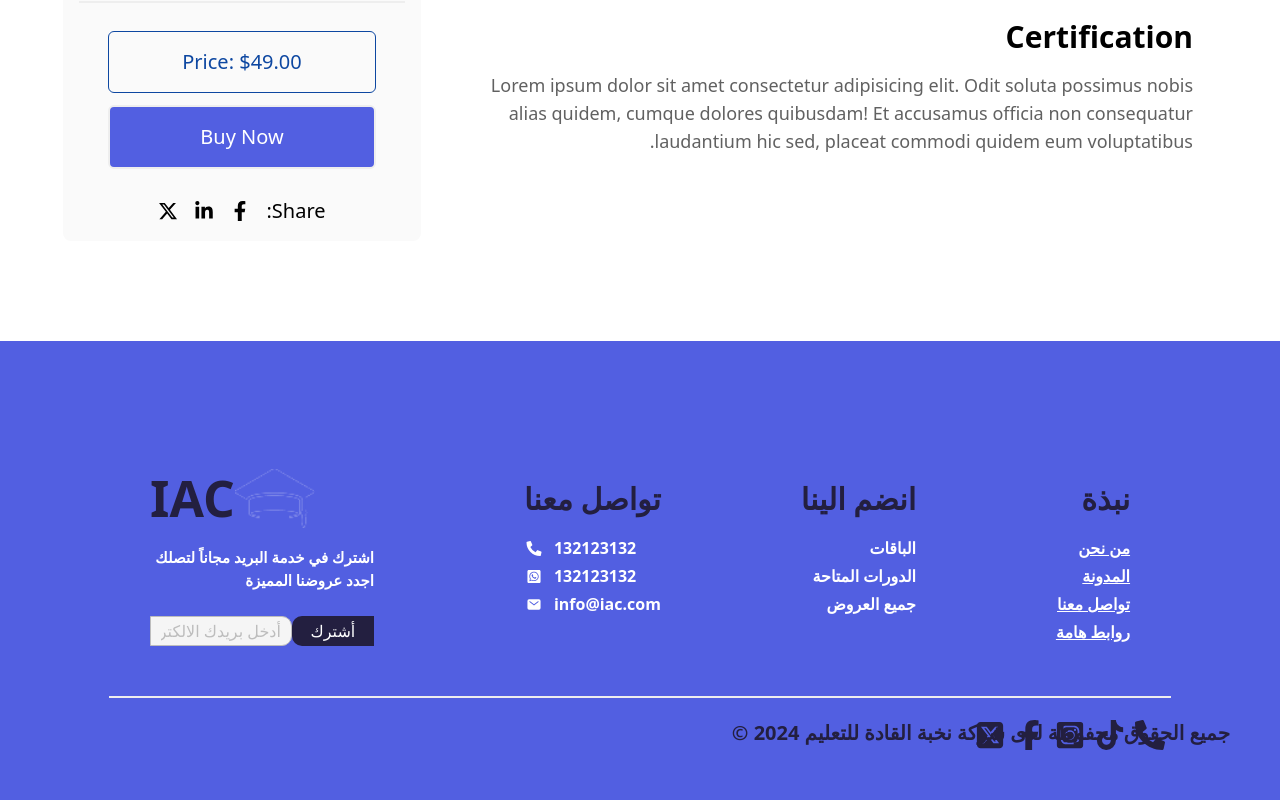
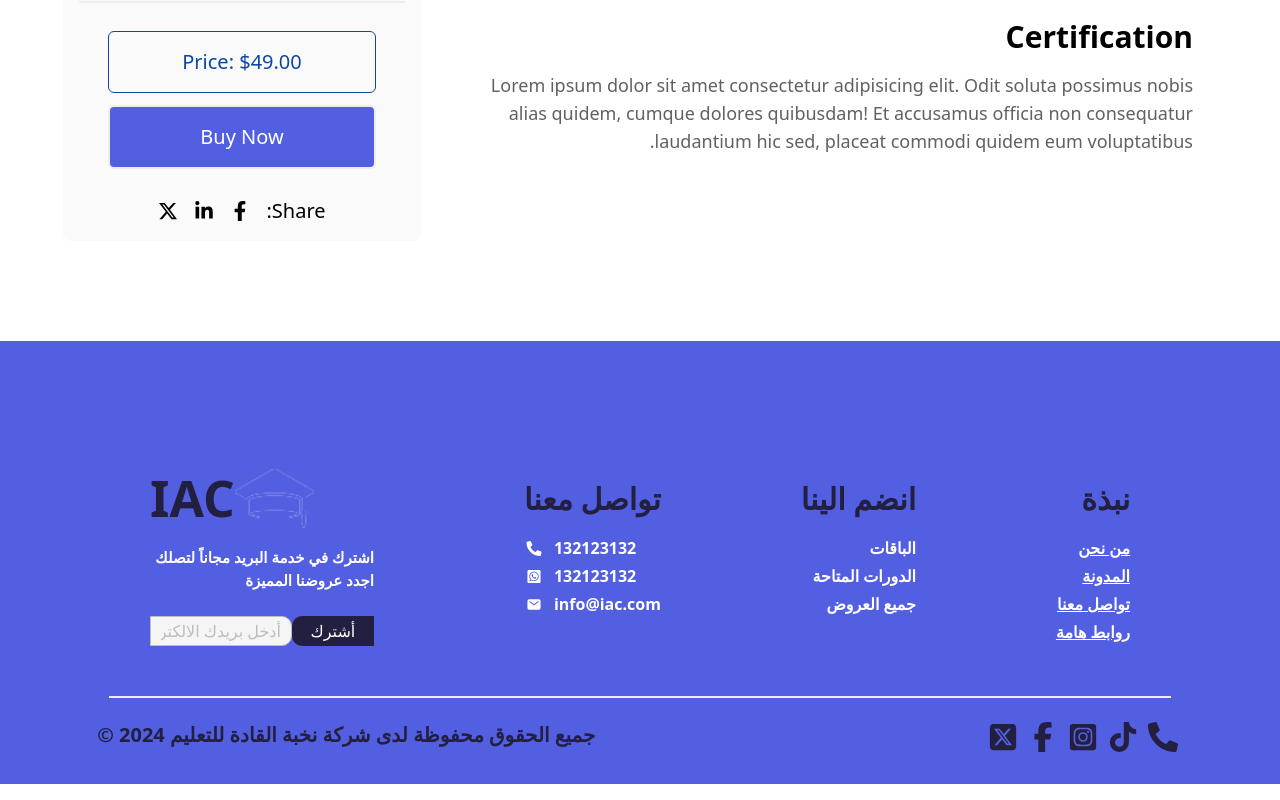
Before and after one commit to AEbdoRohman/Learning-System, a React (Vite) app: page /course in a window 1280 px wide. Shown: the part 1475-2275 px from the top of the page. Built offline with nearby package versions, Linux system fonts and the light colour scheme.

Commit message:
edit footer

```diff
--- a/src/shared/Footer.jsx
+++ b/src/shared/Footer.jsx
@@ -11,7 +11,7 @@ import { FaFacebookF } from "react-icons/fa6";
 
 const Footer = () => {
   return (
-    <section className=" pt-[120px] pb-[50px] px-[50px] bg-mainColor text-white text-right">
+    <section className=" pt-[120px] pb-[2rem] px-[20px] md:px-[50px] bg-mainColor text-white text-right">
         <div className="flex flex-col justify-center px-[30px] md:flex-row-reverse flex-wrap md:items-start md:justify-around">
             {/* logo */}
 
@@ -59,11 +59,11 @@ const Footer = () => {
                 </div>
         </div>
     <div className="bg-gray-200 w-[90%] h-[2px] mx-auto mt-[35px] flex items-center justify-around"></div>
-    <div className="text-[20px]">
-        <div className="mt-[20px] me-[60px] text-hoverColor font-semibold">
+    <div className="text-[20px]  md:flex md:flex-row-reverse md:items-center md:justify-between px-[4%]">
+        <div className="mt-[20px] flex items-center justify-center text-center  text-hoverColor font-semibold">
         جميع الحقوق محفوظة لدى شركة نخبة القادة للتعليم 2024 ©
         </div>
-        <div className="flex items-center  mt-[-28px] ms-[60px]">
+        <div className=" mt-[1.5rem] flex items-center justify-center text-center">
             <FaPhoneAlt className="mx-[5px] text-[30px] text-hoverColor hover:text-white transition-all duration-200 cursor-pointer "/>
             <FaTiktok className="mx-[5px] text-[30px] text-hoverColor hover:text-white transition-all duration-200 cursor-pointer" />
             <FaInstagramSquare className="mx-[5px] text-[30px] text-hoverColor hover:text-white transition-all duration-200 cursor-pointer"/>
```
